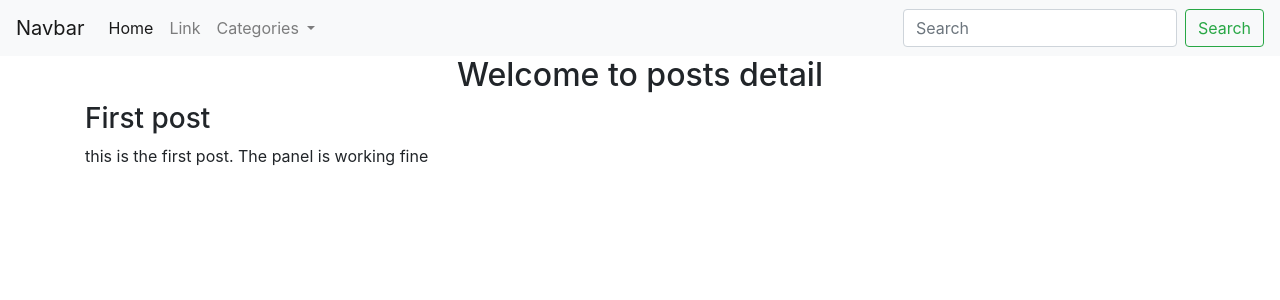
After one commit to mhemu95/NewRepo, a Django app: page /post/1/ in a window 1280 px wide. The commit adds this page. Shown: the top 300 px of the page. Run offline with Django 3.2, Linux system fonts and the light colour scheme; data comes from the database, SQL or seed files in the repository; both versions use the stored data as it was after the commit; some libraries are stand-ins or nearby versions.

Commit message:
design started, delete solved, post detail solved, post list became dashboard

```diff
--- a/src/blog/settings.py
+++ b/src/blog/settings.py
@@ -106,7 +106,7 @@ AUTH_PASSWORD_VALIDATORS = [
 
 LANGUAGE_CODE = 'en-us'
 
-TIME_ZONE = 'UTC'
+TIME_ZONE = 'Asia/Dhaka'
 
 USE_I18N = True
 
--- a/src/posts/models.py
+++ b/src/posts/models.py
@@ -5,6 +5,11 @@ from django.db import models
 class Post(models.Model):
     title = models.CharField(max_length=100)
     content = models.TextField()
+    created_on = models.DateTimeField(auto_now_add=True)
+    updated_on = models.DateTimeField(auto_now=True)
+
+    class Meta:
+        ordering = ('-created_on',)
 
     def __str__(self):
         return self.title + ' | ' + str(self.pk)
--- a/src/posts/urls.py
+++ b/src/posts/urls.py
@@ -5,6 +5,7 @@ from . import views
 urlpatterns = [
     path('', views.post_list, name='post_list'),
     path('create/', views.create_post, name='create_post'),
-    path('<id>/', views.post_detail, name='post_detail'),
+    path('post/<id>/', views.post_detail, name='post_detail'),
     path('update/<id>/', views.update_post, name='update_post'),
+    path('delete/<id>/', views.delete_post, name='delete_post'),
 ]
--- a/src/posts/views.py
+++ b/src/posts/views.py
@@ -6,14 +6,15 @@ from .forms import Postform
 def post_list(request):
     posts = Post.objects.all()
     context = {
-        'post_list':posts
+        'post_list' : posts
     }
     return render(request, 'post_list.html', context)
 
 def post_detail(request, id):
+    # In your detail template, you don't need a for loop; As you are just passing one post to the template:
     post = Post.objects.get(id=id)
     context = {
-        'post':post
+        'post': post
     }
     return render(request, 'post_detail.html', context)
 
@@ -43,3 +44,13 @@ def update_post(request, id):
         'type': 'Update'
     }
     return render(request, 'create_post.html', context)
+
+def delete_post(request, id):
+    post = Post.objects.get(id=id)
+    if request.method == 'POST':
+        post.delete()
+        return redirect('post_list')
+    context = {
+        'post' : post
+    }
+    return render(request, 'delete_post.html', context)
--- /dev/null
+++ b/src/templates/base.html
@@ -0,0 +1,28 @@
+{% load static %}
+
+<!DOCTYPE html>
+<html lang="en">
+<head>
+    <meta charset="UTF-8">
+    <meta http-equiv="X-UA-Compatible" content="IE=edge">
+    <meta name="viewport" content="width=device-width, initial-scale=1.0">
+    <link rel="stylesheet" href="https://stackpath.bootstrapcdn.com/bootstrap/4.1.3/css/bootstrap.min.css" integrity="sha384-MCw98/SFnGE8fJT3GXwEOngsV7Zt27NXFoaoApmYm81iuXoPkFOJwJ8ERdknLPMO" crossorigin="anonymous">
+
+    {% block title %}
+    <!--all the title are passing-->
+    {% endblock %}
+</head>
+<body>
+    {% include 'navbar.html' %}
+
+    {% block content %}
+    <!--contents from other page are passing through-->
+    {% endblock %}
+
+
+    <!--js part-->
+    <script src="https://code.jquery.com/jquery-3.3.1.slim.min.js" integrity="sha384-q8i/X+965DzO0rT7abK41JStQIAqVgRVzpbzo5smXKp4YfRvH+8abtTE1Pi6jizo" crossorigin="anonymous"></script>
+    <script src="https://cdnjs.cloudflare.com/ajax/libs/popper.js/1.14.3/umd/popper.min.js" integrity="sha384-ZMP7rVo3mIykV+2+9J3UJ46jBk0WLaUAdn689aCwoqbBJiSnjAK/l8WvCWPIPm49" crossorigin="anonymous"></script>
+    <script src="https://stackpath.bootstrapcdn.com/bootstrap/4.1.3/js/bootstrap.min.js" integrity="sha384-ChfqqxuZUCnJSK3+MXmPNIyE6ZbWh2IMqE241rYiqJxyMiZ6OW/JmZQ5stwEULTy" crossorigin="anonymous"></script>
+</body>
+</html>
--- /dev/null
+++ b/src/templates/navbar.html
@@ -0,0 +1,32 @@
+<nav class="navbar navbar-expand-lg navbar-light bg-light">
+    <a class="navbar-brand" href="#">Navbar</a>
+    <button class="navbar-toggler" type="button" data-toggle="collapse" data-target="#navbarSupportedContent" aria-controls="navbarSupportedContent" aria-expanded="false" aria-label="Toggle navigation">
+      <span class="navbar-toggler-icon"></span>
+    </button>
+
+    <div class="collapse navbar-collapse" id="navbarSupportedContent">
+      <ul class="navbar-nav mr-auto">
+        <li class="nav-item active">
+          <a class="nav-link" href=" {% url 'post_list' %} ">Home <span class="sr-only">(current)</span></a>
+        </li>
+        <li class="nav-item">
+          <a class="nav-link" href="#">Link</a>
+        </li>
+        <li class="nav-item dropdown">
+          <a class="nav-link dropdown-toggle" href="#" id="navbarDropdown" role="button" data-toggle="dropdown" aria-haspopup="true" aria-expanded="false">
+            Categories
+          </a>
+          <div class="dropdown-menu" aria-labelledby="navbarDropdown">
+            <a class="dropdown-item" href="#">Action</a>
+            <a class="dropdown-item" href="#">Another action</a>
+            <div class="dropdown-divider"></div>
+            <a class="dropdown-item" href="#">Something else here</a>
+          </div>
+        </li>
+      </ul>
+      <form class="form-inline my-2 my-lg-0">
+        <input class="form-control mr-sm-2" type="search" placeholder="Search" aria-label="Search">
+        <button class="btn btn-outline-success my-2 my-sm-0" type="submit">Search</button>
+      </form>
+    </div>
+  </nav>
--- a/src/templates/post_detail.html
+++ b/src/templates/post_detail.html
@@ -1,20 +1,14 @@
-<!DOCTYPE html>
-<html lang="en">
-<head>
-    <meta charset="UTF-8">
-    <meta http-equiv="X-UA-Compatible" content="IE=edge">
-    <meta name="viewport" content="width=device-width, initial-scale=1.0">
+{% extends 'base.html' %}
+
+{% block title %}
     <title>Blog detail</title>
-</head>
-<body>
-    <h2>Welcome to posts detail </h2>
+{% endblock %}
 
-    {% for p in post %}
+{% block content %}
+    <h2 style="text-align: center;">Welcome to posts detail </h2>
+
     <div class="container">
-        <h2> {{p.title}} </h2>
-        <p> {{p.content}} </p>
+        <h3>{{post.title}}</h3>
+        <p>{{post.content}}</p>
     </div>
-    {% endfor %}
-
-</body>
-</html>
+{% endblock %}
```
Also changed, not shown: src/templates/create_post.html (+11 -13 lines), src/templates/delete_post.html (added, +18 -0 lines), src/templates/post_list.html (+30 -16 lines), src/db.sqlite3, src/posts/migrations/0002_auto_20210903_2151.py (added).
